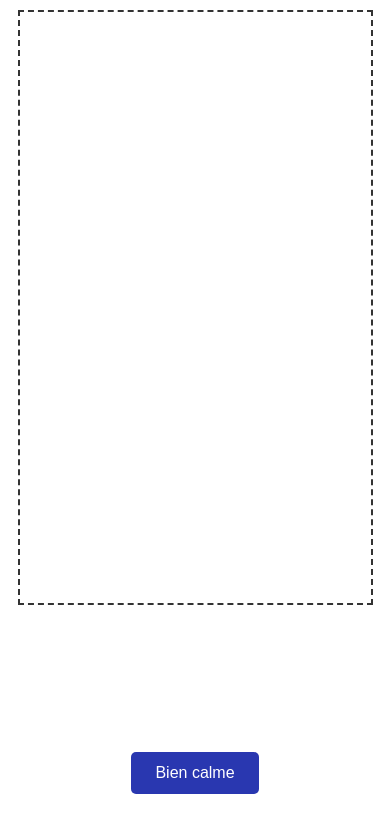
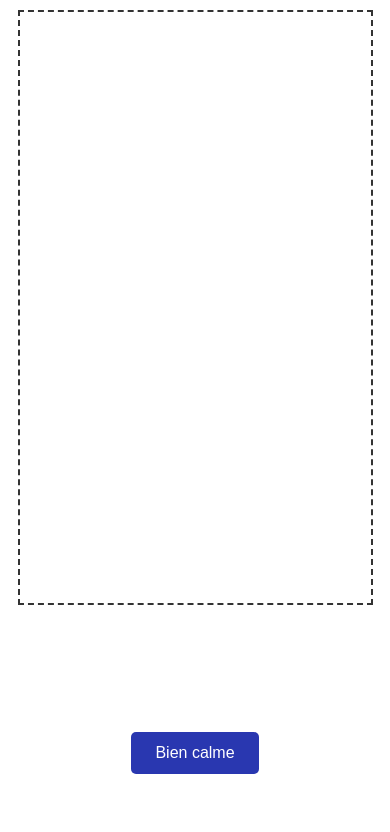
Before and after one commit to GeoffroyCode/biencalme, a plain HTML site: page index.html in a window 390 px wide. Drawn offline with Linux system fonts and the light colour scheme.

Commit message:
phone format

```diff
--- a/index.html
+++ b/index.html
@@ -76,7 +76,7 @@
             }
 
             body {
-                padding: 10px 0px 30px; /* Padding réduit sur mobile */
+                padding: 10px 0px 50px; /* Padding réduit sur mobile */
                 justify-content: space-between; /* Meilleure répartition de l'espace */
             }
 
```
